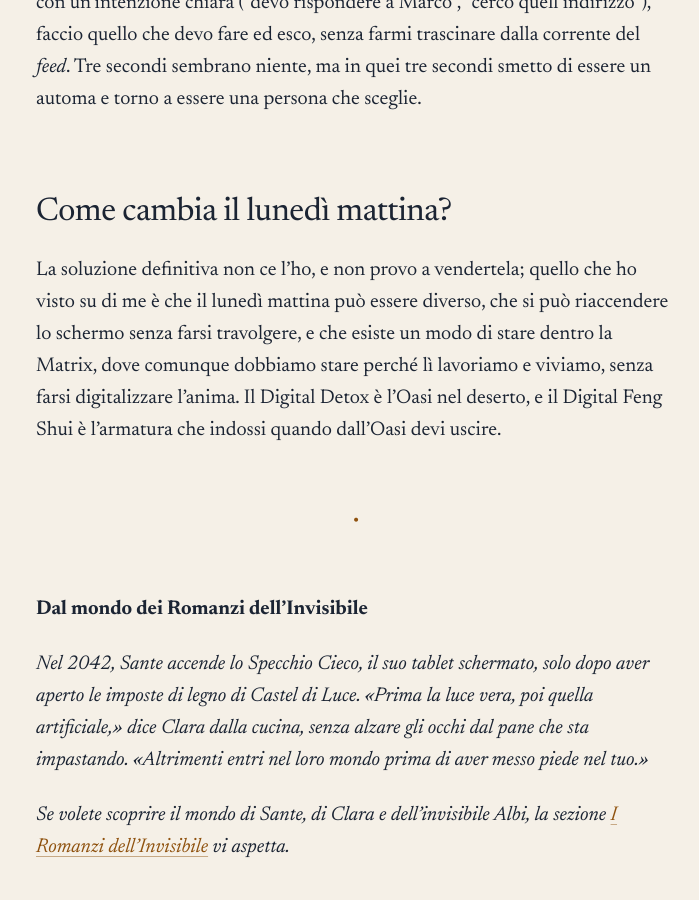
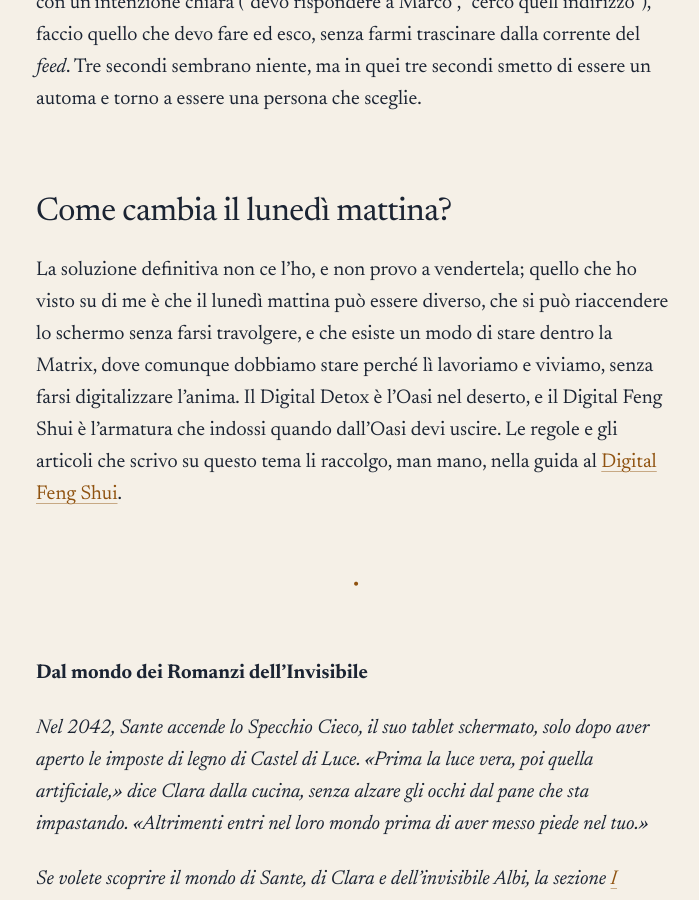
Before and after one commit to paolofurini/seapriilcuore, a Jekyll site: the page built from _posts/2026-03-23-oltre-il-digital-detox-cose-il-digital.md, in a window 1280 px wide and 900 px high, scrolled down 3334 px. Shown: the whole window, without its empty margins (284-983 px from the left). Built offline with Jekyll 4.4.1, drawn with Linux system fonts in a browser that asks for light colours.

Commit message:
Link alla pagina pilastro Digital Feng Shui
Co-Authored-By: Claude Opus 5.5 <noreply@anthropic.com>
Claude-Session: https://claude.ai/code/session_016SExTLu3CBRUGeFqevN8Wd

```diff
--- a/_posts/2026-03-23-oltre-il-digital-detox-cose-il-digital.md
+++ b/_posts/2026-03-23-oltre-il-digital-detox-cose-il-digital.md
@@ -42,7 +42,7 @@ Io ho fatto così: ho spostato tutto e sulla prima pagina ho lasciato solo gli s
 
 ## Come cambia il lunedì mattina?
 
-La soluzione definitiva non ce l’ho, e non provo a vendertela; quello che ho visto su di me è che il lunedì mattina può essere diverso, che si può riaccendere lo schermo senza farsi travolgere, e che esiste un modo di stare dentro la Matrix, dove comunque dobbiamo stare perché lì lavoriamo e viviamo, senza farsi digitalizzare l’anima. Il Digital Detox è l’Oasi nel deserto, e il Digital Feng Shui è l’armatura che indossi quando dall’Oasi devi uscire.
+La soluzione definitiva non ce l’ho, e non provo a vendertela; quello che ho visto su di me è che il lunedì mattina può essere diverso, che si può riaccendere lo schermo senza farsi travolgere, e che esiste un modo di stare dentro la Matrix, dove comunque dobbiamo stare perché lì lavoriamo e viviamo, senza farsi digitalizzare l’anima. Il Digital Detox è l’Oasi nel deserto, e il Digital Feng Shui è l’armatura che indossi quando dall’Oasi devi uscire. Le regole e gli articoli che scrivo su questo tema li raccolgo, man mano, nella guida al [Digital Feng Shui]({{ '/digital-feng-shui/' | relative_url }}).
 
 ---
 
```
Also changed, not shown: _posts/2026-03-11-perche-abbiamo-deciso-di-costruire.md (+1 -1 lines).
